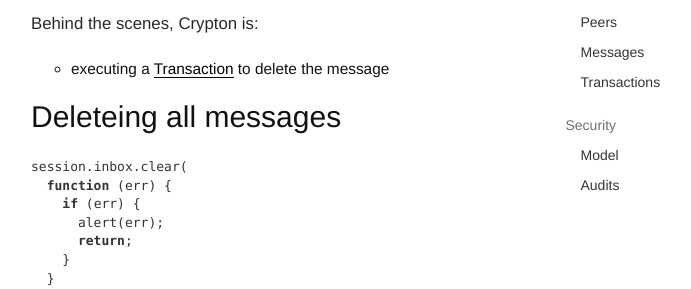
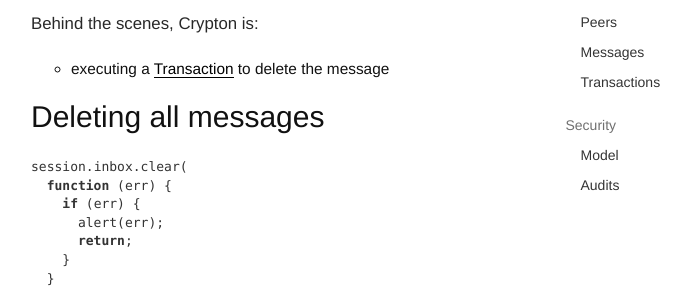
Before and after one commit to SpiderOak/crypton-web, a Jekyll site: the page built from docs/concepts/messages.md, in a window 1280 px wide and 900 px high, scrolled down 2081 px. Shown: the part 313-602 px from the top of the window, without its empty margins (279-970 px from the left). Built offline with Jekyll 4.4.1, drawn with Linux system fonts in a browser that asks for light colours; Markdown is read by kramdown in place of the engine named in the settings; comment, search, counter and statistics services are not loaded.

Commit message:
fix messages typo

`````diff
--- a/docs/concepts/messages.md
+++ b/docs/concepts/messages.md
@@ -115,7 +115,7 @@
 
 * executing a [Transaction](/docs/concepts/transactions.html) to delete the message
 
-## Deleteing all messages
+## Deleting all messages
 
 ````javascript
 session.inbox.clear(
`````
